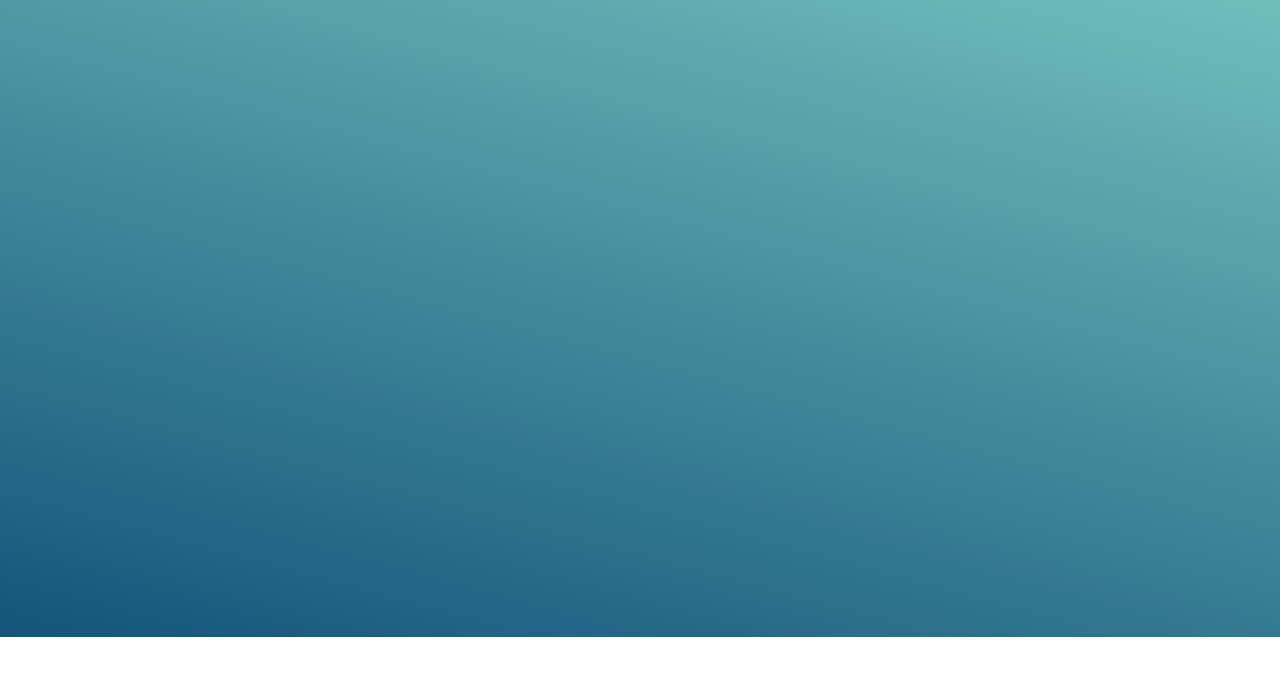
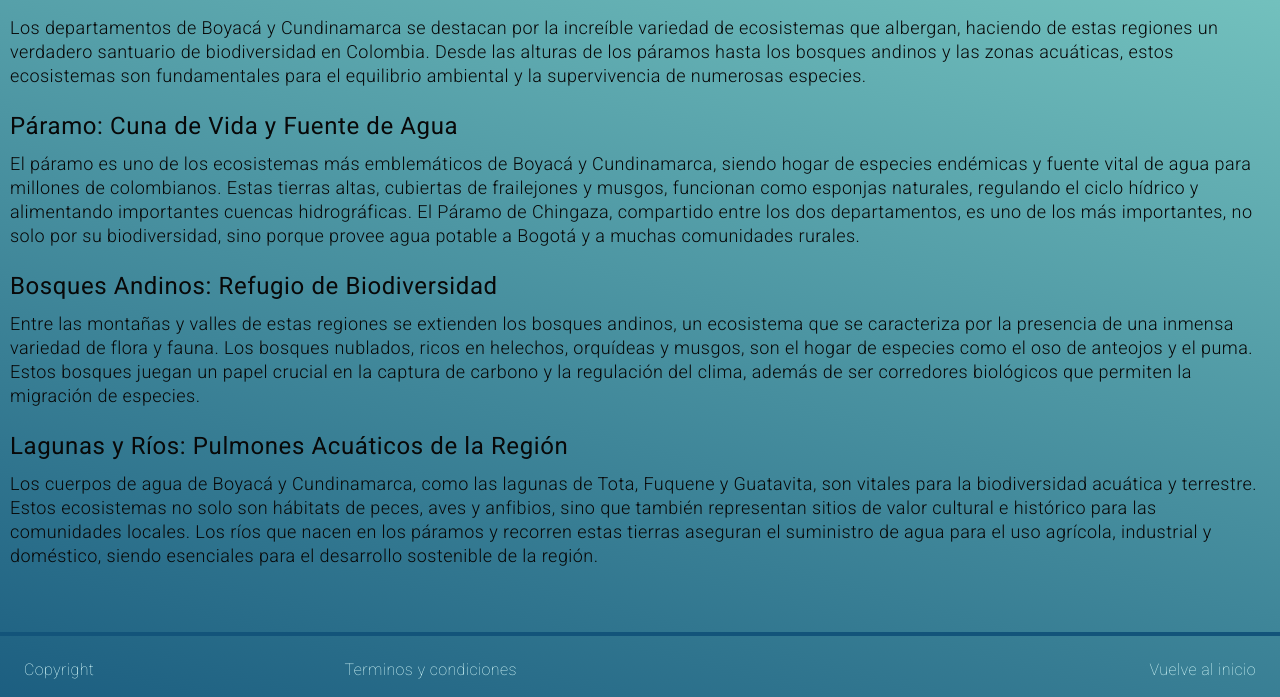
Before and after one commit to javiernu91/biodiversityUSA, a plain HTML site: page ecosistemas.html in a window 1280 px wide. Shown: the part 163-860 px from the top of the page. Before the commit the page ends 800 px from the top, so only its background shows below. Drawn offline with Linux system fonts and the light colour scheme; grey boxes are pictures that could not be loaded.

Commit message:
Add ecosistem page

```diff
--- /dev/null
+++ b/ecosistem.styles.css
@@ -0,0 +1,29 @@
+.ecoistem__main--section {
+  width: 100%;
+  margin: 0 auto;
+  padding: 40px 10px;
+  max-width: 1300px;
+}
+
+.page__title {
+  font-size: 40px;
+  font-weight: 400;
+  text-align: center;
+  margin-bottom: 32px;
+  text-wrap: balance;
+}
+
+.page__subtitle {
+  font-size: 24px;
+  font-weight: 400;
+  margin-bottom: 12px;
+  text-wrap: balance;
+}
+
+.page__paragraph {
+  font-size: 18px;
+  font-weight: 300;
+  line-height: 24px;
+  margin-bottom: 24px;
+  text-wrap: pretty;
+}
--- a/ecosistemas.html
+++ b/ecosistemas.html
@@ -6,6 +6,7 @@
     <link rel="stylesheet" href="styles.css" />
     <link rel="preconnect" href="https://fonts.googleapis.com" />
     <link rel="preconnect" href="https://fonts.gstatic.com" crossorigin />
+    <link rel="stylesheet" href="./ecosistem.styles.css" />
     <link
       href="https://fonts.googleapis.com/css2?family=Roboto:ital,wght@0,100;0,300;0,400;0,500;0,700;0,900;1,100;1,300;1,400;1,500;1,700;1,900&display=swap"
       rel="stylesheet"
@@ -13,6 +14,104 @@
     <title>Ecosistemas</title>
   </head>
   <body>
-    This are the principal ecosistems
+    <header>
+      <nav class="header__navbar">
+        <a href="/index.html">
+          <img class="header__image" src="./static/images/logobc.png" alt="" />
+        </a>
+      </nav>
+    </header>
+    <main class="ecoistem__main--section">
+      <h1 class="page__title ecositem__page--title">
+        Ecosistemas Principales de Boyacá y Cundinamarca
+      </h1>
+      <p class="page__paragraph">
+        Los departamentos de Boyacá y Cundinamarca se destacan por la increíble
+        variedad de ecosistemas que albergan, haciendo de estas regiones un
+        verdadero santuario de biodiversidad en Colombia. Desde las alturas de
+        los páramos hasta los bosques andinos y las zonas acuáticas, estos
+        ecosistemas son fundamentales para el equilibrio ambiental y la
+        supervivencia de numerosas especies.
+      </p>
+      <h2 class="page__subtitle ecosistem__page--subtitle">
+        Páramo: Cuna de Vida y Fuente de Agua
+      </h2>
+      <p class="page__paragraph">
+        El páramo es uno de los ecosistemas más emblemáticos de Boyacá y
+        Cundinamarca, siendo hogar de especies endémicas y fuente vital de agua
+        para millones de colombianos. Estas tierras altas, cubiertas de
+        frailejones y musgos, funcionan como esponjas naturales, regulando el
+        ciclo hídrico y alimentando importantes cuencas hidrográficas. El Páramo
+        de Chingaza, compartido entre los dos departamentos, es uno de los más
+        importantes, no solo por su biodiversidad, sino porque provee agua
+        potable a Bogotá y a muchas comunidades rurales.
+      </p>
+
+      <h2 class="page__subtitle ecosistem__page--subtitle">
+        Bosques Andinos: Refugio de Biodiversidad
+      </h2>
+      <p class="page__paragraph">
+        Entre las montañas y valles de estas regiones se extienden los bosques
+        andinos, un ecosistema que se caracteriza por la presencia de una
+        inmensa variedad de flora y fauna. Los bosques nublados, ricos en
+        helechos, orquídeas y musgos, son el hogar de especies como el oso de
+        anteojos y el puma. Estos bosques juegan un papel crucial en la captura
+        de carbono y la regulación del clima, además de ser corredores
+        biológicos que permiten la migración de especies.
+      </p>
+
+      <h2 class="page__subtitle ecosistem__page--subtitle">
+        Lagunas y Ríos: Pulmones Acuáticos de la Región
+      </h2>
+      <p class="page__paragraph">
+        Los cuerpos de agua de Boyacá y Cundinamarca, como las lagunas de Tota,
+        Fuquene y Guatavita, son vitales para la biodiversidad acuática y
+        terrestre. Estos ecosistemas no solo son hábitats de peces, aves y
+        anfibios, sino que también representan sitios de valor cultural e
+        histórico para las comunidades locales. Los ríos que nacen en los
+        páramos y recorren estas tierras aseguran el suministro de agua para el
+        uso agrícola, industrial y doméstico, siendo esenciales para el
+        desarrollo sostenible de la región.
+      </p>
+    </main>
+    <footer class="footer__section">
+      <div>
+        <!-- <section class="footer__section--head">
+          <img
+            class="footer__section--logo"
+            src="./static/images/logobc.png"
+            alt=""
+          />
+          <div class="footer--head--right">
+            <article class="footer--about">
+              <p>Acerca de Nosotros</p>
+              <a href="#about">Misión</a>
+              <a href="">Noticias</a>
+            </article>
+            <article class="footer--contact">
+              <p>Soporte</p>
+              <a href="#contact">Contacto</a>
+              <a href="#">PQRS</a>
+            </article>
+            <article class="footer--social">
+              <p>Redes Sociales</p>
+              <a href="">Instagram</a>
+              <a href="">Facebook</a>
+            </article>
+          </div>
+        </section> -->
+        <section class="footer__section--foot">
+          <div class="footer--foot--left">
+            <a href="">Copyright</a>
+            <a href="">Terminos y condiciones</a>
+          </div>
+          <a href="#mainSection">Vuelve al inicio</a>
+        </section>
+        <img
+        class="footer__section--logo"
+        src="./static/images/logobc.png"
+        alt=""
+      />
+      </div>
   </body>
 </html>
```
